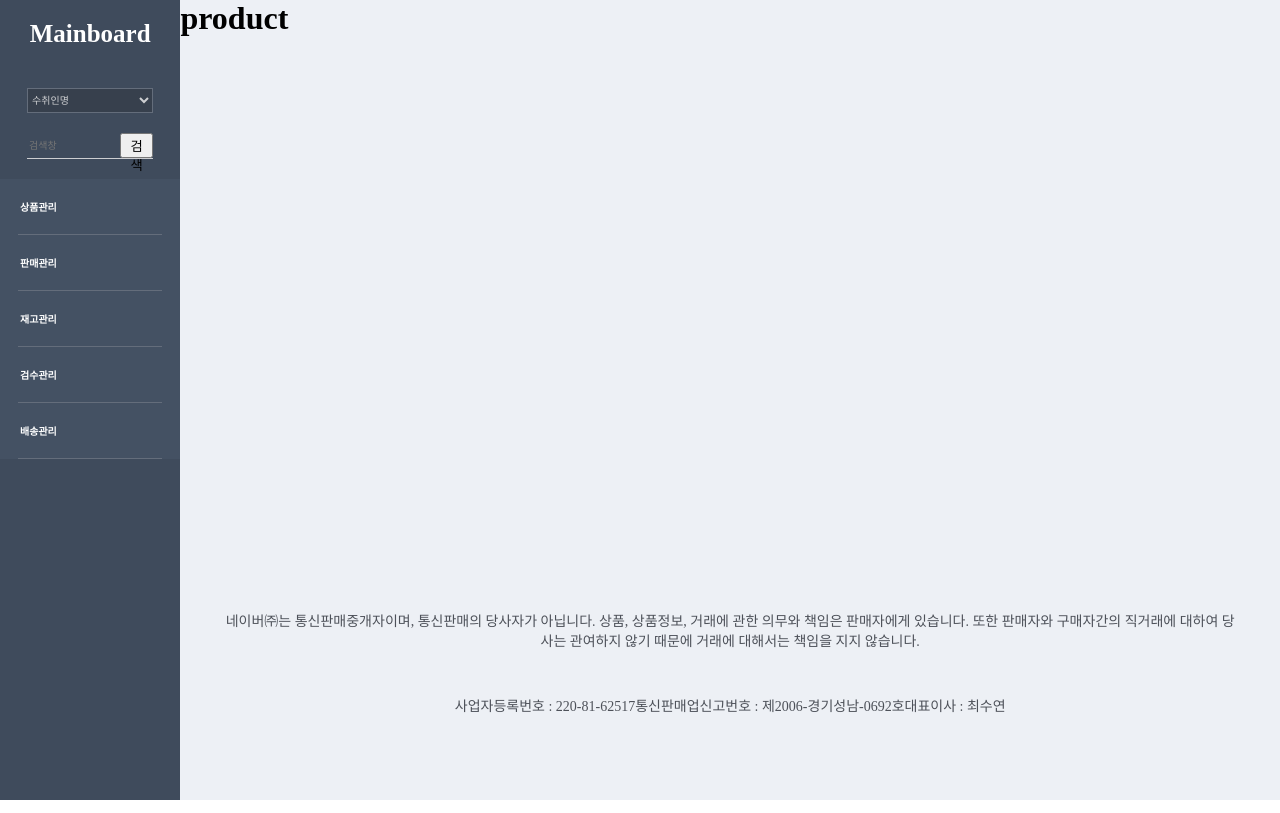
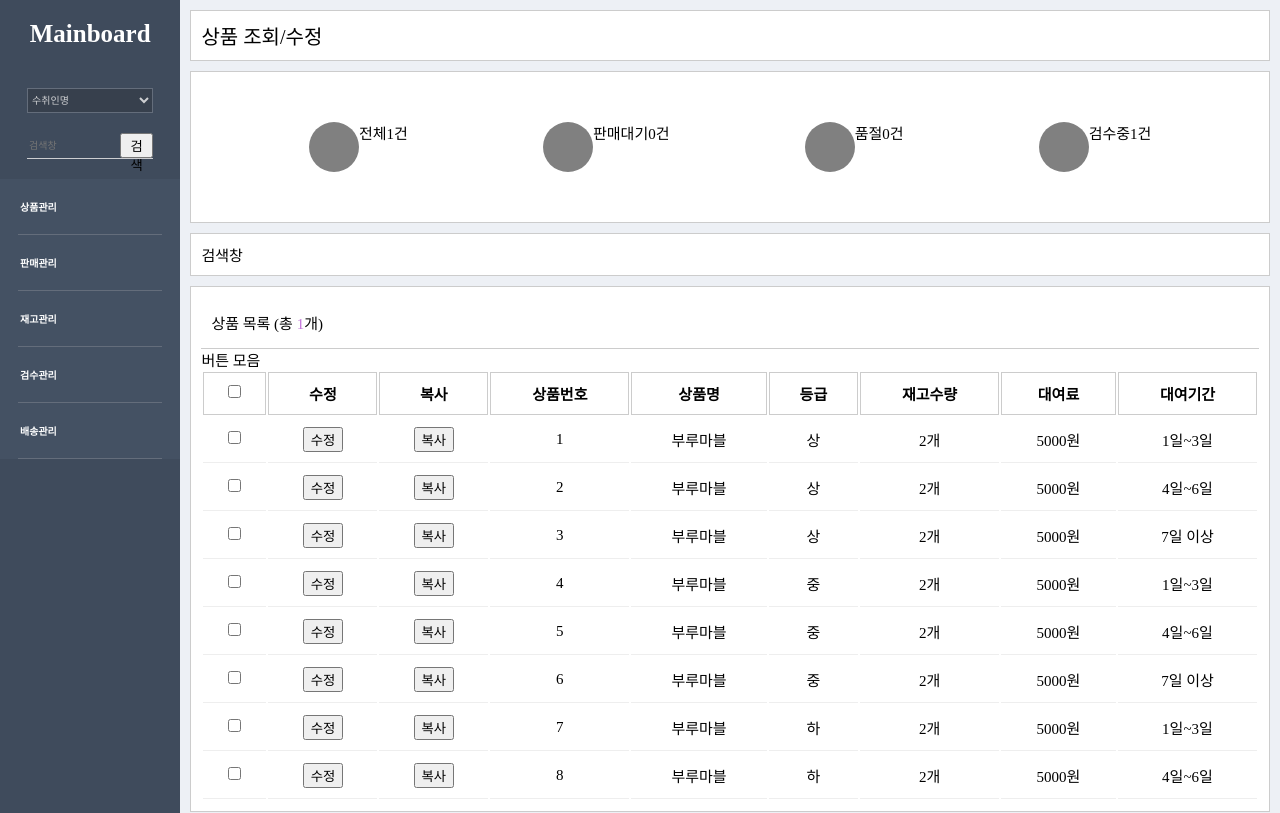
Before and after one commit to gozingamrae/mainboard-frontend--management, a React (Create React App) app: page /product in a window 1280 px wide. Shown: the top 813 px of the page. Built offline with nearby package versions, Linux system fonts and the light colour scheme.

Commit message:
Add Product 페이지 컴포넌트 생성

```diff
--- a/src/layouts/Layout.js
+++ b/src/layouts/Layout.js
@@ -10,8 +10,8 @@ function Layout() {
       {/* <Header /> */}
       <Navbar/>
       <div className = {style.resultBox}>
-        <Outlet/>
-        <Footer/>
+        <Outlet className ={style.result} />
+        <Footer className ={style.result}/>
       </div>
     </div>
   );
--- a/src/layouts/css/Layout.module.css
+++ b/src/layouts/css/Layout.module.css
@@ -13,6 +13,6 @@
   min-height: 100vh;
   width: 100%;
 }
-.resultBox div{
+.resultBox .result{
   width : 100%
 }
--- a/src/product/Product.js
+++ b/src/product/Product.js
@@ -1,8 +1,19 @@
+import style from "./css/Product.module.css"
+import data from "./data/Product.data.json";
+import TitleBox from "./components/Product/titleBox";
+import ProductTable from "./components/Product/ProductTable";
+import SearchBox from "./components/Product/SearchBox";
 
 function Product(){
+
     return (
-        <div>
-            <h1> product</h1>
+        <div className={style.productBox}>
+            <div className={style.title}>
+                상품 조회/수정
+            </div>
+            <TitleBox/>
+            <SearchBox/>
+            <ProductTable/>
         </div>
     )
 }
--- /dev/null
+++ b/src/product/components/Product/ProductTable.js
@@ -0,0 +1,31 @@
+import style from "../../css/Product.module.css"
+import data from "../../data/Product.data.json"
+function ProductTable(){
+    const totalProductNum = 1;
+    const products = data.products;
+    return (
+        <div className={style.box}>
+                <div className={style.subTitle}>상품 목록 (총 <span style={{color : "rgb(195, 115, 219)"}}>{totalProductNum}</span>개)</div>
+                <div>
+                    버튼 모음
+                </div>
+                <div>
+                    <table className={style.productTable}>
+                        <tr><th><input type="checkbox"/></th><th>수정</th><th>복사</th><th>상품번호</th><th>상품명</th><th>등급</th><th>재고수량</th><th>대여료</th><th>대여기간</th></tr>
+                        {products.map((product, index)=>(
+                        <tr><td><input type="checkbox"/></td>
+                            <td><button>수정</button></td>
+                            <td><button>복사</button></td>
+                            <td>{product.상품코드}</td>
+                            <td>{product.상품명}</td>
+                            <td>{product.등급}</td>
+                            <td>2개</td>
+                            <td>{product["할인이 적용된 대여료"]}</td>
+                            <td>{product.대여기간}</td></tr>
+                            ))}
+                    </table>
+                </div>
+            </div>
+    )
+}
+export default ProductTable;
--- /dev/null
+++ b/src/product/components/Product/SearchBox.js
@@ -0,0 +1,12 @@
+import style from "../../css/Product.module.css"
+
+function SearchBox(){
+    return (
+        <div className={style.box}>
+            검색창
+        </div>
+
+    )
+}
+
+export default SearchBox;
--- /dev/null
+++ b/src/product/components/Product/titleBox.js
@@ -0,0 +1,38 @@
+import style from "../../css/Product.module.css"
+
+function TitleBox(){
+    return (
+        <div className={style.titleBox}>
+                <div>
+                    <div className={style.circle}/>
+                    <div>
+                        <p>전체</p>
+                        <p>1건</p>
+                    </div>
+                </div>
+                <div>
+                    <div className={style.circle}/>
+                    <div>
+                        <p>판매대기</p>
+                        <p>0건</p>
+                    </div>
+                </div>
+                <div>
+                    <div className={style.circle}/>
+                    <div>
+                        <p>품절</p>
+                        <p>0건</p>
+                    </div>
+                </div>
+                <div>
+                    <div className={style.circle}/>
+                    <div>
+                        <p>검수중</p>
+                        <p>1건</p>
+                    </div>
+                </div>
+            </div>
+    )
+}
+
+export default TitleBox;
--- /dev/null
+++ b/src/product/css/Product.module.css
@@ -0,0 +1,60 @@
+.productBox{
+    padding: 10px;
+    width : 100%;
+}
+.title{
+    background-color : white;
+    padding : 10px;
+    font-size: 20px;
+    border : 1px solid #CCCCCC;
+}
+.titleBox{
+    margin-top : 10px;
+    background-color: white;
+    padding : 10px;
+    font-size: 15px;
+    border : 1px solid #CCCCCC;
+    display: flex;
+    justify-content: space-around;
+    padding : 50px;
+}
+.titleBox div{
+    display : flex;
+}
+.box{
+    margin-top : 10px;
+    background-color: white;
+    padding : 10px;
+    font-size: 15px;
+    border : 1px solid #CCCCCC;
+}
+.subTitle{
+    padding : 15px 10px 15px 10px;
+    border-bottom: 1px solid #CCCCCC;
+}
+.icon{
+    width : 30px;
+    height : 30px;
+}
+.productTable{
+    width : 100%;
+}
+.productTable tr{
+    border : 1px solid #CCCCCC;
+}
+.productTable th {
+    text-align: center;
+    padding : 10px;
+    border: 1px solid #CCCCCC;
+}
+.productTable td {
+    text-align: center;
+    padding : 10px;
+    border-bottom : 1px solid #EEEEEE;
+}
+.circle{
+  border-radius: 100%;
+  width: 50px;
+  height: 50px;
+  background-color: gray;
+}
--- /dev/null
+++ b/src/product/data/Product.data.json
@@ -0,0 +1,10 @@
+{ "products" : [
+    {"상품코드":"1", "상품명" : "부루마블", "등급" :"상", "품절여부" : "N", "대여기간": "1일~3일","구분":"", "할인이 적용된 대여료": "5000원", "등급코드" : "A", "보드게임 종류" :"부루마블" },
+    {"상품코드":"2", "상품명" : "부루마블", "등급" :"상", "품절여부" : "N", "대여기간": "4일~6일","구분":"", "할인이 적용된 대여료": "5000원", "등급코드" : "A", "보드게임 종류" :"부루마블" },
+    {"상품코드":"3", "상품명" : "부루마블", "등급" :"상", "품절여부" : "N", "대여기간": "7일 이상","구분":"", "할인이 적용된 대여료": "5000원", "등급코드" : "A", "보드게임 종류" :"부루마블" },
+    {"상품코드":"4", "상품명" : "부루마블", "등급" :"중", "품절여부" : "N", "대여기간": "1일~3일","구분":"", "할인이 적용된 대여료": "5000원", "등급코드" : "A", "보드게임 종류" :"부루마블" },
+    {"상품코드":"5", "상품명" : "부루마블", "등급" :"중", "품절여부" : "N", "대여기간": "4일~6일","구분":"", "할인이 적용된 대여료": "5000원", "등급코드" : "A", "보드게임 종류" :"부루마블" },
+    {"상품코드":"6", "상품명" : "부루마블", "등급" :"중", "품절여부" : "N", "대여기간": "7일 이상","구분":"", "할인이 적용된 대여료": "5000원", "등급코드" : "A", "보드게임 종류" :"부루마블" },
+    {"상품코드":"7", "상품명" : "부루마블", "등급" :"하", "품절여부" : "N", "대여기간": "1일~3일","구분":"", "할인이 적용된 대여료": "5000원", "등급코드" : "A", "보드게임 종류" :"부루마블" },
+    {"상품코드":"8", "상품명" : "부루마블", "등급" :"하", "품절여부" : "N", "대여기간": "4일~6일","구분":"", "할인이 적용된 대여료": "5000원", "등급코드" : "A", "보드게임 종류" :"부루마블" }]
+}
```
Also changed, not shown: public/sp_icon_pc.png (added).
